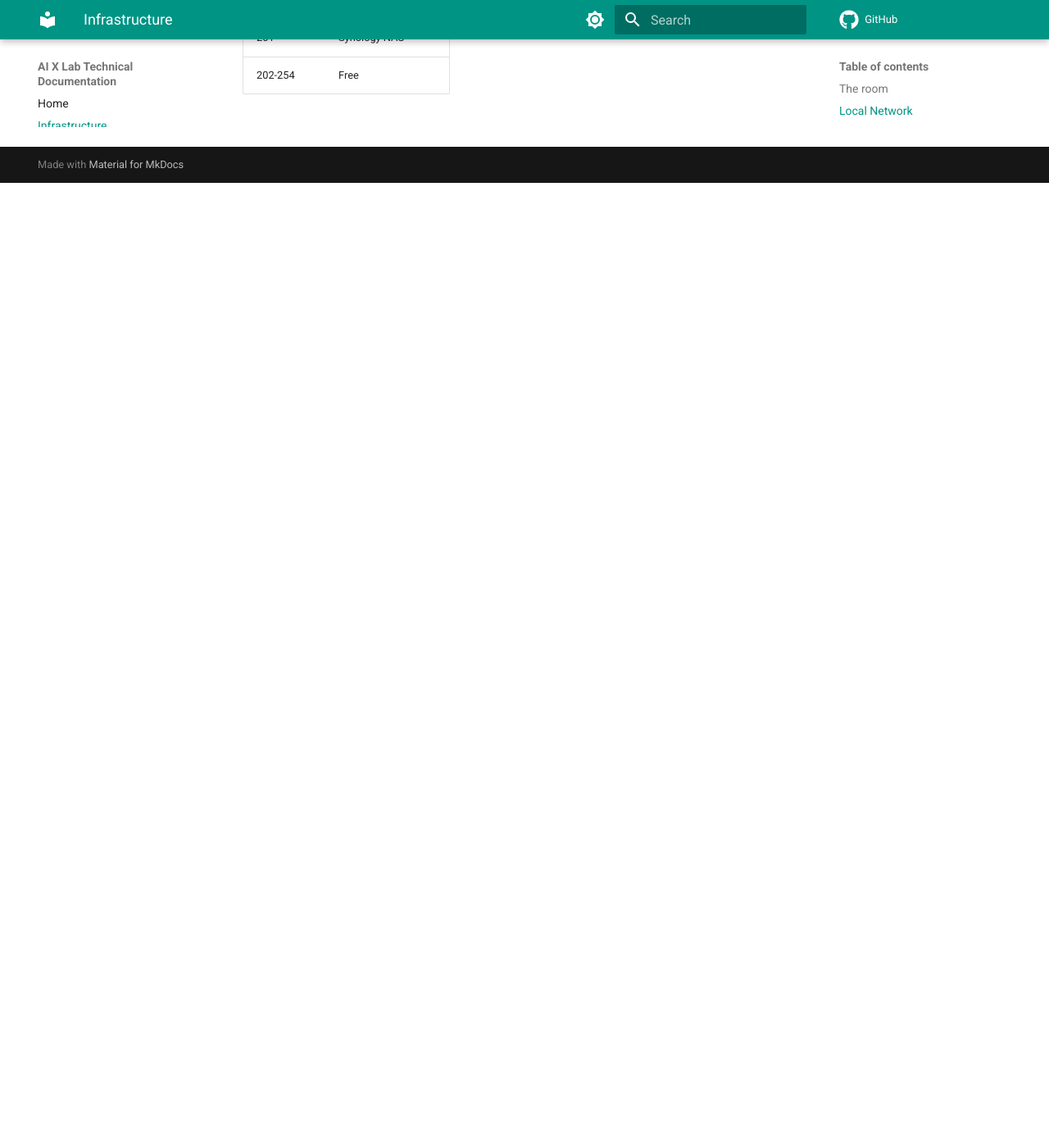
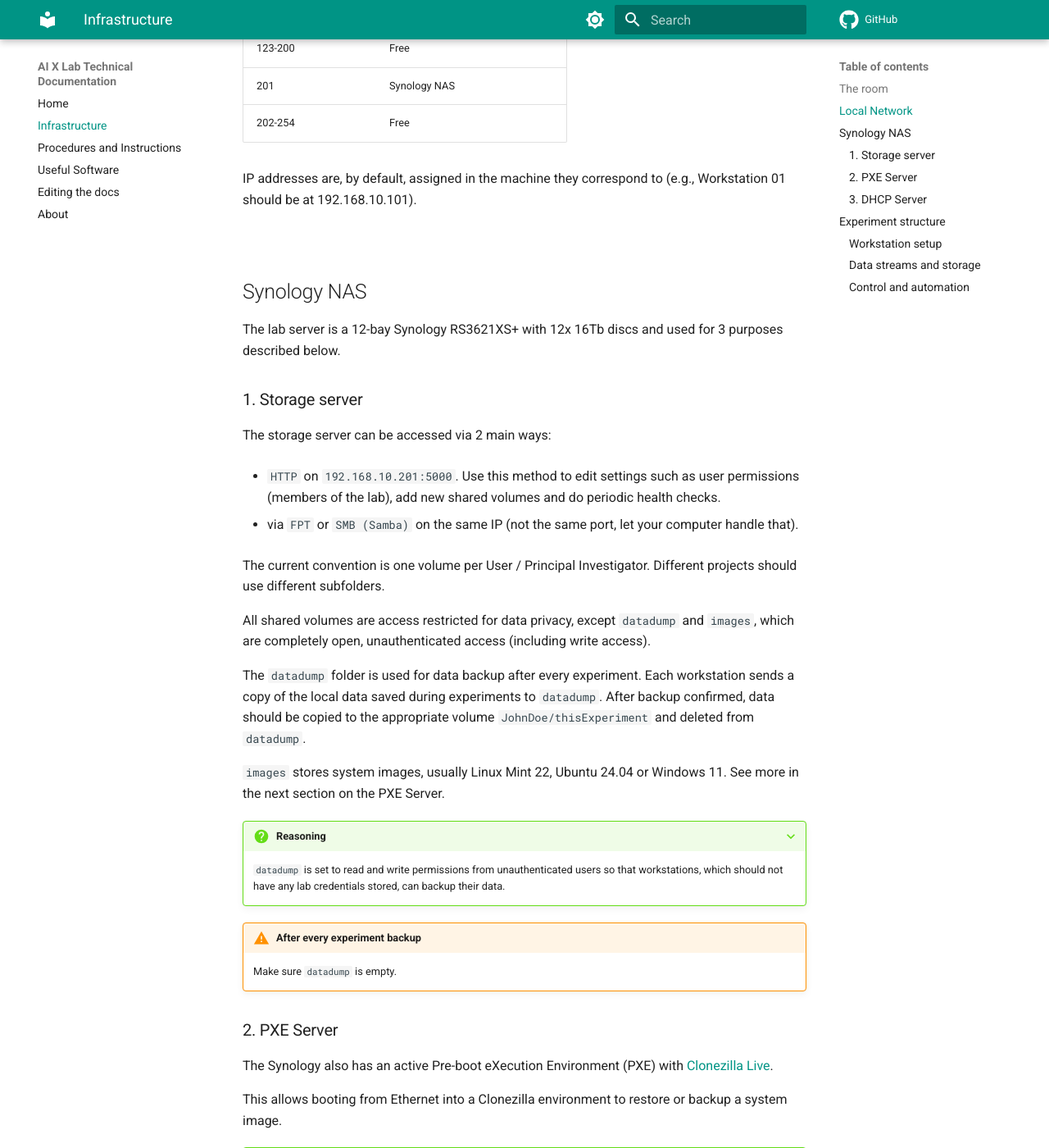
Before and after one commit to AIxlab-D3-NSBE-NMS/aixlab-d3-nsbe-nms.github.io, an MkDocs documentation site: the page built from docs/infra.md, in a window 1280 px wide and 1400 px high, scrolled down 1177 px. Shown: the whole window at 82% size. Built offline with MkDocs 1.6.1 and Material for MkDocs 9.7.7, drawn with Linux system fonts in a browser that asks for light colours; comment, search, counter and statistics services are not loaded; some of the changed text lies outside the part shown.

Commit message:
added server description to infrastructure

````diff
--- a/docs/infra.md
+++ b/docs/infra.md
@@ -8,9 +8,17 @@ Flexible layouts are allowed as long as they avoid the main structural pillar an
 
 Within these constraints any layout can be requested. If you are a prospective user, feel free to specify your preferred layout using the [web tool](https://aixlab-d3-nsbe-nms.github.io/a205_layout).
 
-!!! info ""
+!!! example ""
     Make sure to save your layout in an `xml` file if you'd like it to be added to the template layouts.
 
+??? example "Interactive lab layout tool — click to expand and try it"
+    <iframe src="https://aixlab-d3-nsbe-nms.github.io/a205_layout" width="100%" height="600"
+            style="border: 1px solid #ccc; border-radius: 8px;" loading="lazy">
+    </iframe>
+
+    <p style="text-align: right;">
+      <a href="https://aixlab-d3-nsbe-nms.github.io/a205_layout" target="_blank">Open in new tab ↗</a>
+    </p>
 
 ## Local Network
 
@@ -36,10 +44,10 @@ flowchart TB
     SW --- WS22
 ```
 
-The lab LAN is local and offline (cannot be accessed via internet). IPs arestatically attributed according with the following rules:
+The lab LAN is local and offline (cannot be accessed via internet), with the format 192.168.10.XXX. IP addresses should be set according with the following rules:
 
 
-| IP range    | Use for               |
+| <div style="width: 130px;">IP Range</div>   | <div style="width: 200px;">Use For</div> |
 | ----------- | --------------------- |
 | 0 - 99      | Free                  |
 | 100         | controller / labadmin |
@@ -47,3 +55,74 @@ The lab LAN is local and offline (cannot be accessed via internet). IPs arestati
 | 123-200     | Free                  |
 | 201         | Synology NAS          |
 | 202-254     | Free                  |
+
+
+IP addresses are, by default, assigned in the machine they correspond to (e.g., Workstation 01 should be at 192.168.10.101).
+
+<br>
+
+## Synology NAS
+
+The lab server is a 12-bay Synology RS3621XS+ with 12x 16Tb discs and used for 3 purposes described below.
+
+### 1. Storage server
+
+The storage server can be accessed via 2 main ways:
+
+- `HTTP` on `192.168.10.201:5000`. Use this method to edit settings such as user permissions (members of the lab), add new shared volumes and do periodic health checks.
+
+ - via `FPT` or `SMB (Samba)` on the same IP (not the same port, let your computer handle that).
+
+ The current convention is one volume per User / Principal Investigator. Different projects should use different subfolders.
+
+ All shared volumes are access restricted for data privacy, except `datadump` and `images`, which are completely open, unauthenticated access (including write access).
+
+
+The `datadump` folder is used for data backup after every experiment. Each workstation sends a copy of the local data saved during experiments to `datadump`. After backup confirmed, data should be copied to the appropriate volume `JohnDoe/thisExperiment` and deleted from `datadump`.
+
+`images` stores system images, usually Linux Mint 22, Ubuntu 24.04 or Windows 11. See more in the next section on the PXE Server.
+
+
+???+ question "Reasoning"
+    `datadump` is set to read and write permissions from unauthenticated users so that workstations, which should not have any lab credentials stored, can backup their data.
+
+!!! warning "After every experiment backup"
+    Make sure `datadump` is empty.
+
+
+### 2. PXE Server
+
+The Synology also has an active Pre-boot eXecution Environment (PXE) with [Clonezilla Live](https://clonezilla.org/livepxe.php).
+
+This allows booting from Ethernet into a Clonezilla environment to restore or backup a system image.
+
+!!! question "Why PXE"
+    Experiment workstations need to have software tailored for the event in the lab (experiments, AI workshops, etc).
+
+    Usually the lab admin or researcher will setup a system image configured for the experiment and all computers are cloned from it.
+
+    The typical workflow involves booting from a flashdrive burned with Clonezilla Live, and an external hard drive with the target system image. Flashing 22 computers this way can only be done sequentially, unless you have 22 flash drives and 22 external hard drives.
+
+    Using the Synology NAS as a PXE server solves these two problems: computers boot into clonezilla via Ethernet (any lab eth port will do) and access the system images stored in the shared volume `images`, making it possible to flash multiple computers simultaneously.
+
+### 3. DHCP Server
+
+In the event that a computer doesn't have a defined IP address, it should still be able to join the LAN. the Synology NAS has an active DHCP Server to attribute an available IP to a machine that requests it, but this is not usually needed since you should set the IP address manually anyway.
+
+
+
+## Experiment structure
+
+
+todo: schematic of workstation with recording devices
+
+### Workstation setup
+
+todo: operating system, participant accounts, internet access
+
+### Data streams and storage
+
+
+### Control and automation
+
+ansible
--- a/mkdocs.yml
+++ b/mkdocs.yml
@@ -44,6 +44,7 @@ markdown_extensions:
       permalink: false
   - pymdownx.highlight:
       anchor_linenums: false
+  - pymdownx.details
   - pymdownx.inlinehilite
   - pymdownx.snippets
   - pymdownx.superfences:
@@ -53,3 +54,11 @@ markdown_extensions:
           format: !!python/name:pymdownx.superfences.fence_code_format
   - pymdownx.tabbed:
       alternate_style: true
+  - pymdownx.highlight
+  - pymdownx.tasklist:
+      custom_checkbox: true
+  - pymdownx.keys
+  - pymdownx.mark
+  - footnotes
+  - def_list
+  - attr_list
````
